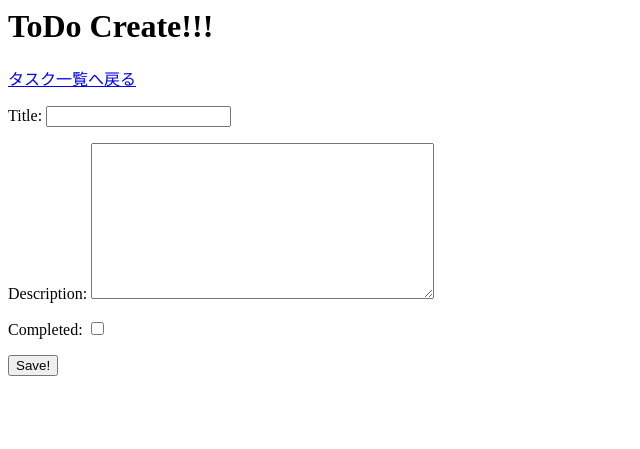
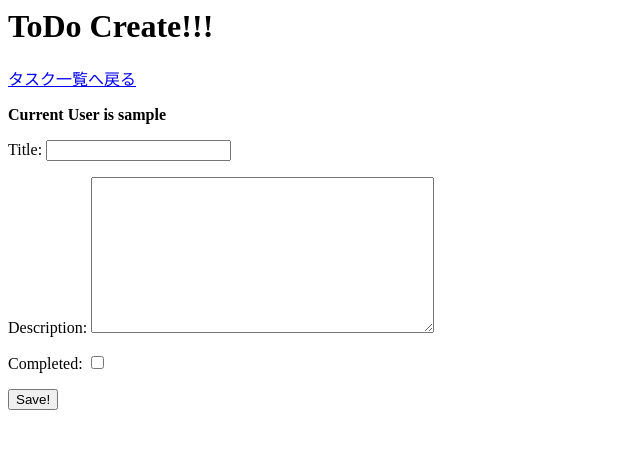
Before and after one commit to su3-hokkaido/django-training, a Django app: page /task-create/ in a window 1280 px wide. Shown: the top 449 px of the page, without its empty margins (0-640 px from the left). Run offline with Django 5.2, Linux system fonts and the light colour scheme; the visitor is signed in with stand-in values (Sample User, id 1).

Commit message:
show current user on form

```diff
--- a/djangotrainingproject/djangotrainingapp/templates/djangotrainingapp/task/task_form.html
+++ b/djangotrainingproject/djangotrainingapp/templates/djangotrainingapp/task/task_form.html
@@ -2,6 +2,7 @@
 <a href="{% url 'tasks' %}">タスク一覧へ戻る</a>
 
 <form action="" method="post">{% csrf_token %}
+  <p><b>Current User is {{request.user}}</b></p>
   {{form.as_p}}
   <input type="submit" value="Save!">
 </form>
```
